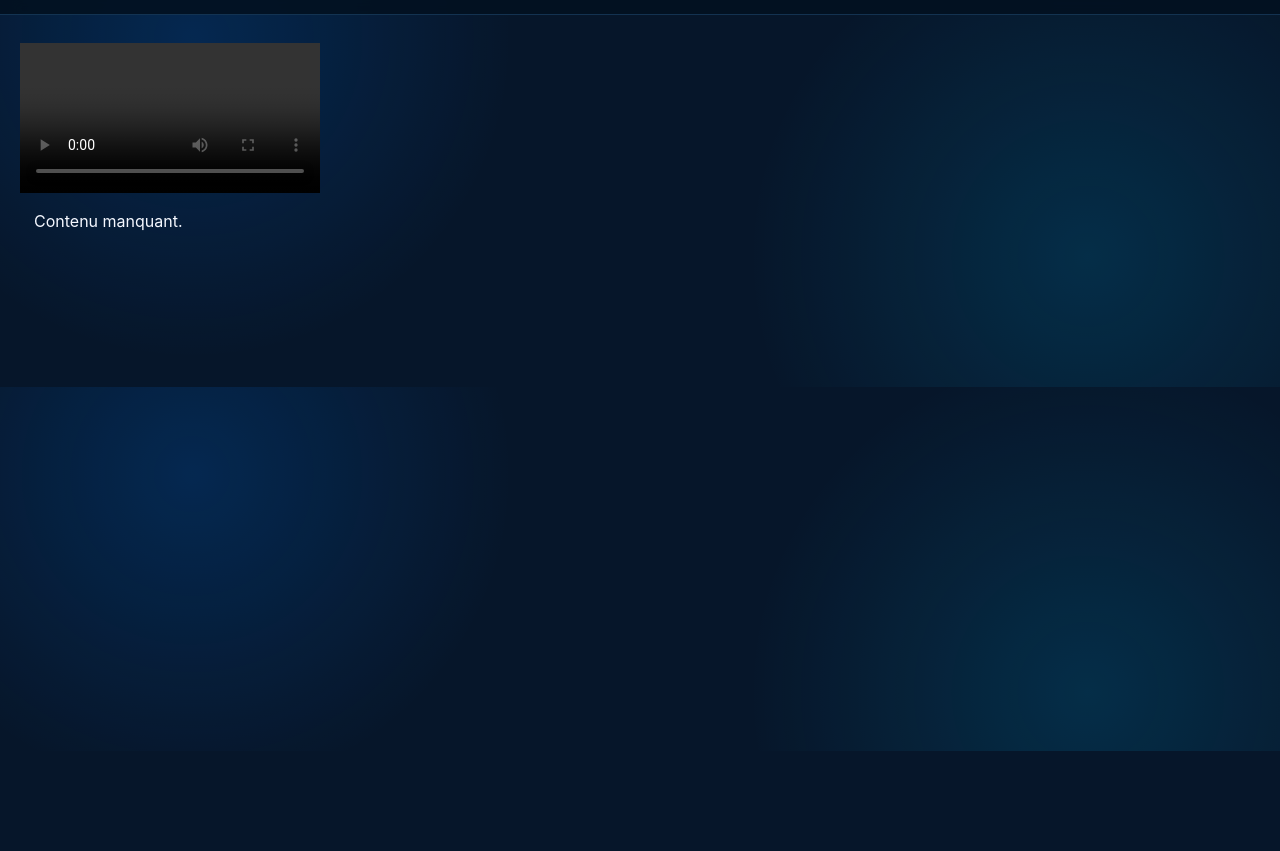
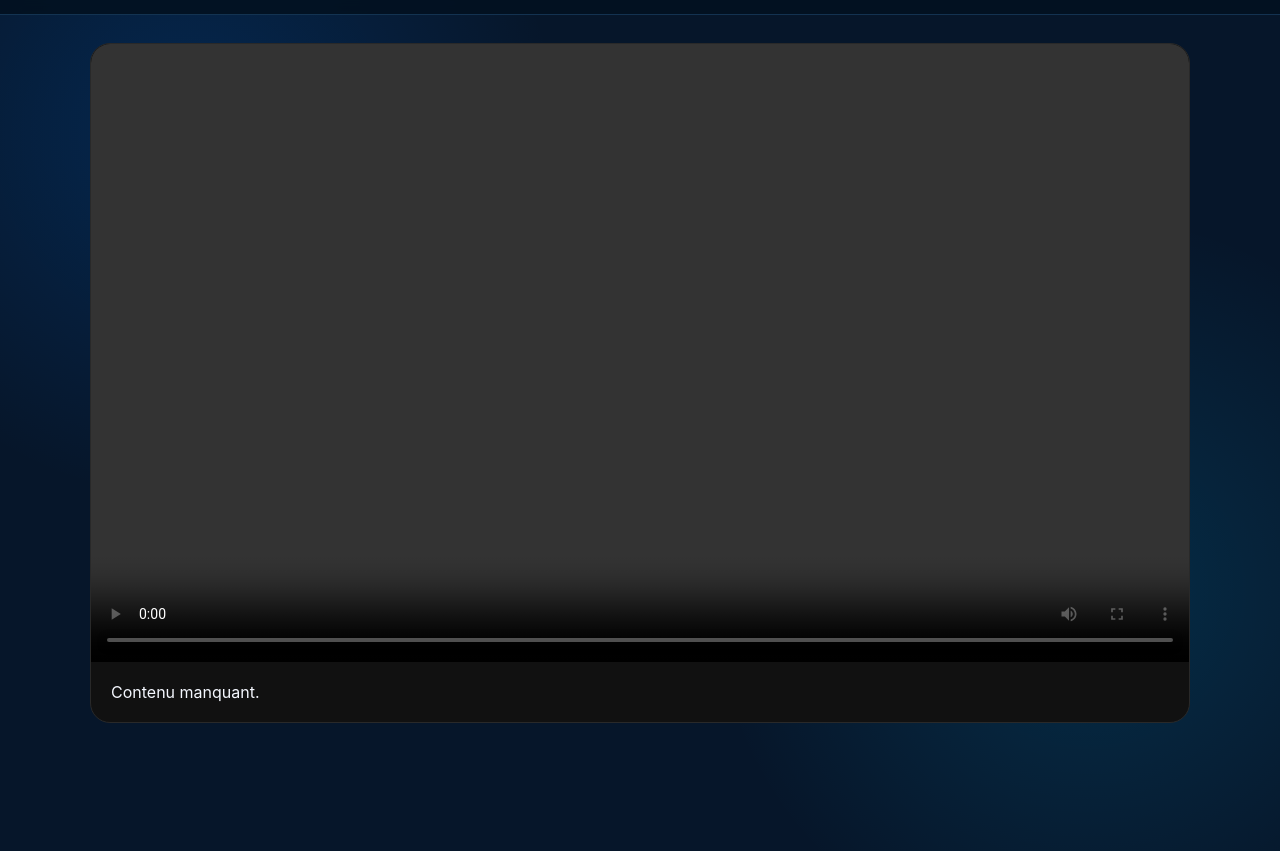
Before and after one commit to helenekoffiaya3-byte/StreamNex-, a website: page vod-player.html in a window 1280 px wide. Shown: the part 49-900 px from the top of the page. Before the commit the page ends 800 px from the top, so only its background shows below. Drawn offline with nearby package versions, Linux system fonts and the light colour scheme.

Commit message:
Step 10: style VOD player

```diff
--- a/vod.css
+++ b/vod.css
@@ -1,2 +1,4 @@
 .vod-page{max-width:1400px;margin:0 auto;padding:28px 20px 60px}.vod-hero{display:flex;justify-content:space-between;gap:24px;align-items:end;padding:28px;border-radius:24px;background:linear-gradient(135deg,#171717,#090909);border:1px solid #292929}.eyebrow{font-size:12px;letter-spacing:.18em;color:#aaa}.vod-hero h1{margin:8px 0;font-size:clamp(28px,5vw,52px)}.vod-hero p{color:#aaa;margin:0}.vod-stats{color:#ddd;font-weight:700}.vod-toolbar{display:flex;gap:12px;margin:22px 0;flex-wrap:wrap}.vod-toolbar input,.vod-toolbar select{background:#111;color:#fff;border:1px solid #333;border-radius:12px;padding:12px 14px}.vod-toolbar input{flex:1;min-width:220px}.vod-grid{display:grid;grid-template-columns:repeat(auto-fill,minmax(210px,1fr));gap:18px}.vod-card{background:#121212;border:1px solid #292929;border-radius:18px;overflow:hidden}.vod-poster{aspect-ratio:16/10;background:#202020;display:flex;align-items:center;justify-content:center;color:#777}.vod-poster img{width:100%;height:100%;object-fit:cover}.vod-body{padding:14px}.vod-title{font-weight:800}.vod-meta{color:#999;font-size:13px;margin-top:7px}.vod-badge{display:inline-block;margin-top:10px;padding:5px 8px;border-radius:999px;background:#252525;color:#ddd;font-size:11px}.vod-badge.available{background:#12351f;color:#8df0ae}.vod-empty{grid-column:1/-1;padding:50px;text-align:center;color:#888;border:1px dashed #333;border-radius:18px}
 @media(max-width:700px){.vod-hero{align-items:start;flex-direction:column}.vod-grid{grid-template-columns:repeat(2,minmax(0,1fr));gap:10px}.vod-page{padding:16px 12px 40px}}
+
+.vod-player-card{max-width:1100px;margin:auto;background:#111;border:1px solid #292929;border-radius:20px;overflow:hidden}.vod-player-card video{width:100%;display:block;background:#000;aspect-ratio:16/9}.vod-player-card .vod-body{padding:20px}.vod-player-card h1{margin-top:0}
```
